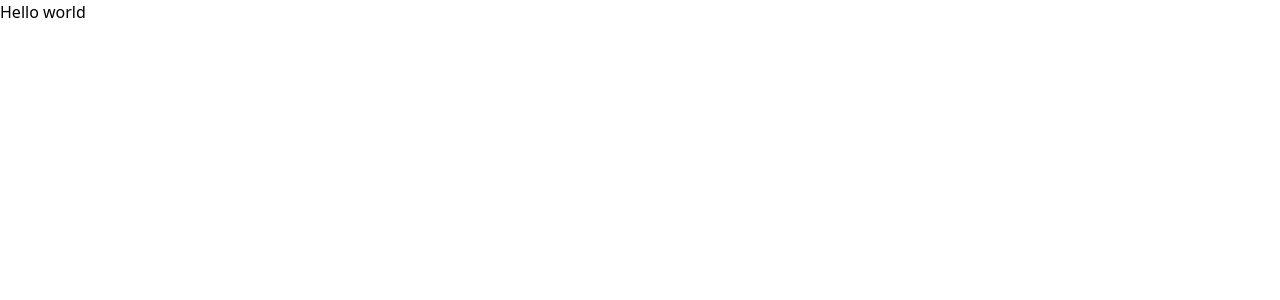
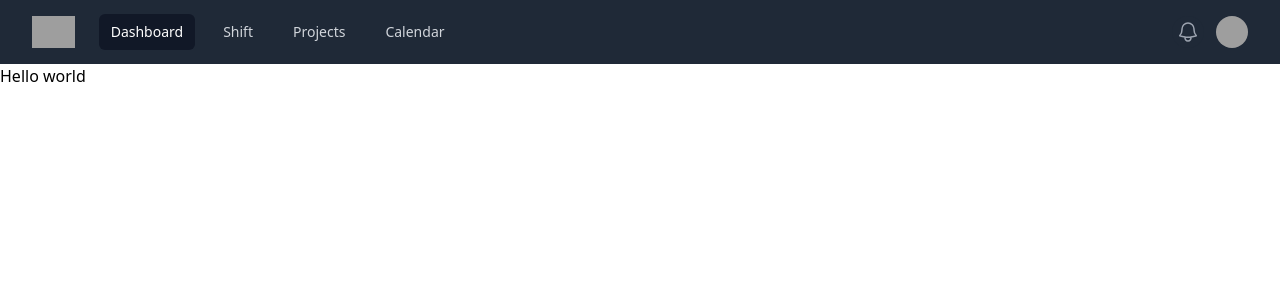
Before and after one commit to KosasihProgramming/react-presensi, a React (Create React App) app: page / in a window 1280 px wide. Shown: the top 300 px of the page. Built offline with nearby package versions, Linux system fonts and the light colour scheme; grey boxes are pictures that could not be loaded.

Commit message:
feat: menambah dependensi, fitur shift

```diff
--- a/package.json
+++ b/package.json
@@ -3,14 +3,20 @@
   "version": "0.1.0",
   "private": true,
   "dependencies": {
+    "@emotion/styled": "^11.11.0",
+    "@headlessui/react": "^1.7.18",
+    "@heroicons/react": "^2.1.3",
     "@testing-library/jest-dom": "^5.17.0",
     "@testing-library/react": "^13.4.0",
     "@testing-library/user-event": "^13.5.0",
+    "axios": "^1.6.8",
+    "mui-datatables": "^4.3.0",
     "react": "^18.2.0",
     "react-bootstrap": "^2.10.2",
     "react-dom": "^18.2.0",
     "react-router-dom": "^6.22.3",
     "react-scripts": "5.0.1",
+    "react-sweetalert2": "^0.6.0",
     "react-uuid": "^2.0.0",
     "react-webcam": "^7.2.0",
     "web-vitals": "^2.1.4"
--- a/public/index.html
+++ b/public/index.html
@@ -15,7 +15,7 @@
     -->
     <link rel="manifest" href="%PUBLIC_URL%/manifest.json" />
 
-    <script src="https://cdn.tailwindcss.com?plugins=forms,typography,aspect-ratio,line-clamp"></script>
+    <!-- <script src="https://cdn.tailwindcss.com?plugins=forms,typography,aspect-ratio,line-clamp"></script> -->
     <!--
       Notice the use of %PUBLIC_URL% in the tags above.
       It will be replaced with the URL of the `public` folder during the build.
--- a/src/App.js
+++ b/src/App.js
@@ -1,11 +1,18 @@
 // import "./App.css";
+import { BrowserRouter as Router, Route, Routes } from "react-router-dom";
 import Home from "./pages/Home";
+import Shift from "./pages/Shift";
+import Navigation from "./components/Navigation";
 
 function App() {
   return (
-    <>
-      <Home />
-    </>
+    <Router>
+      <Navigation />
+      <Routes>
+        <Route path="/" Component={Home} />
+        <Route path="/shift" Component={Shift} />
+      </Routes>
+    </Router>
   );
 }
 
--- a/src/components/Navigation.js
+++ b/src/components/Navigation.js
@@ -1,80 +1,161 @@
-import React from "react";
+import { Link } from "react-router-dom";
+import { Fragment } from "react";
+import { Disclosure, Menu, Transition } from "@headlessui/react";
+import { Bars3Icon, BellIcon, XMarkIcon } from "@heroicons/react/24/outline";
+
+const navList = [
+  { name: "Dashboard", href: "/", current: true },
+  { name: "Shift", href: "/shift", current: false },
+  { name: "Projects", href: "#", current: false },
+  { name: "Calendar", href: "#", current: false },
+];
+
+function classNames(...classes) {
+  return classes.filter(Boolean).join(" ");
+}
 
 const Navigation = () => {
   return (
+    <Disclosure as="nav" className="bg-gray-800">
+      {({ open }) => (
         <>
-      <span
-        className="absolute text-white text-4xl top-5 left-4 cursor-pointer"
-        onclick="openSidebar()">
-        <i className="bi bi-filter-left px-2 bg-gray-900 rounded-md" />
-      </span>
-      <div className="sidebar fixed top-0 bottom-0 lg:left-0 p-2 w-[300px] overflow-y-auto text-center bg-gray-900">
-        <div className="text-gray-100 text-xl">
-          <div className="p-2.5 mt-1 flex items-center">
-            <i className="bi bi-app-indicator px-2 py-1 rounded-md bg-blue-600" />
-            <h1 className="font-bold text-gray-200 text-[15px] ml-3">
-              Presensi App
-            </h1>
-            <i
-              className="bi bi-x cursor-pointer ml-28 lg:hidden"
-              onclick="openSidebar()"
+          <div className="mx-auto max-w-7xl px-2 sm:px-6 lg:px-8">
+            <div className="relative flex h-16 items-center justify-between">
+              <div className="absolute inset-y-0 left-0 flex items-center sm:hidden">
+                {/* Mobile menu button*/}
+                <Disclosure.Button className="relative inline-flex items-center justify-center rounded-md p-2 text-gray-400 hover:bg-gray-700 hover:text-white focus:outline-none focus:ring-2 focus:ring-inset focus:ring-white">
+                  <span className="absolute -inset-0.5" />
+                  <span className="sr-only">Open main menu</span>
+                  {open ? (
+                    <XMarkIcon className="block h-6 w-6" aria-hidden="true" />
+                  ) : (
+                    <Bars3Icon className="block h-6 w-6" aria-hidden="true" />
+                  )}
+                </Disclosure.Button>
+              </div>
+              <div className="flex flex-1 items-center justify-center sm:items-stretch sm:justify-start">
+                <div className="flex flex-shrink-0 items-center">
+                  <img
+                    className="h-8 w-auto"
+                    src="https://tailwindui.com/img/logos/mark.svg?color=indigo&shade=500"
+                    alt="Your Company"
                   />
                 </div>
-          <div className="my-2 bg-gray-600 h-[1px]" />
-        </div>
-        <div className="p-2.5 flex items-center rounded-md px-4 duration-300 cursor-pointer bg-gray-700 text-white">
-          <i className="bi bi-search text-sm" />
-          <input
-            type="text"
-            placeholder="Search"
-            className="text-[15px] ml-4 w-full bg-transparent focus:outline-none"
-          />
-        </div>
-        <div className="p-2.5 mt-3 flex items-center rounded-md px-4 duration-300 cursor-pointer hover:bg-blue-600 text-white">
-          <i className="bi bi-house-door-fill" />
-          <span className="text-[15px] ml-4 text-gray-200 font-bold">Home</span>
-        </div>
-        <div className="p-2.5 mt-3 flex items-center rounded-md px-4 duration-300 cursor-pointer hover:bg-blue-600 text-white">
-          <i className="bi bi-bookmark-fill" />
-          <span className="text-[15px] ml-4 text-gray-200 font-bold">
-            Absensi
-          </span>
-        </div>
-        <div className="my-4 bg-gray-600 h-[1px]" />
-        <div
-          className="p-2.5 mt-3 flex items-center rounded-md px-4 duration-300 cursor-pointer hover:bg-blue-600 text-white"
-          onclick="dropdown()">
-          <i className="bi bi-chat-left-text-fill" />
-          <div className="flex justify-between w-full items-center">
-            <span className="text-[15px] ml-4 text-gray-200 font-bold">
-              Chatbox
-            </span>
-            <span className="text-sm rotate-180" id="arrow">
-              <i className="bi bi-chevron-down" />
-            </span>
+                <div className="hidden sm:ml-6 sm:block">
+                  <div className="flex space-x-4">
+                    {navList.map((item) => (
+                      <Link
+                        key={item.name}
+                        to={item.href}
+                        className={classNames(
+                          item.current
+                            ? "bg-gray-900 text-white"
+                            : "text-gray-300 hover:bg-gray-700 hover:text-white",
+                          "rounded-md px-3 py-2 text-sm font-medium"
+                        )}
+                        aria-current={item.current ? "page" : undefined}>
+                        {item.name}
+                      </Link>
+                    ))}
                   </div>
                 </div>
-        <div
-          className="text-left text-sm mt-2 w-4/5 mx-auto text-gray-200 font-bold"
-          id="submenu">
-          <h1 className="cursor-pointer p-2 hover:bg-blue-600 rounded-md mt-1">
-            Social
-          </h1>
-          <h1 className="cursor-pointer p-2 hover:bg-blue-600 rounded-md mt-1">
-            Personal
-          </h1>
-          <h1 className="cursor-pointer p-2 hover:bg-blue-600 rounded-md mt-1">
-            Friends
-          </h1>
               </div>
-        <div className="p-2.5 mt-3 flex items-center rounded-md px-4 duration-300 cursor-pointer hover:bg-blue-600 text-white">
-          <i className="bi bi-box-arrow-in-right" />
-          <span className="text-[15px] ml-4 text-gray-200 font-bold">
-            Logout
-          </span>
+              <div className="absolute inset-y-0 right-0 flex items-center pr-2 sm:static sm:inset-auto sm:ml-6 sm:pr-0">
+                <button
+                  type="button"
+                  className="relative rounded-full bg-gray-800 p-1 text-gray-400 hover:text-white focus:outline-none focus:ring-2 focus:ring-white focus:ring-offset-2 focus:ring-offset-gray-800">
+                  <span className="absolute -inset-1.5" />
+                  <span className="sr-only">View notifications</span>
+                  <BellIcon className="h-6 w-6" aria-hidden="true" />
+                </button>
+
+                {/* Profile dropdown */}
+                <Menu as="div" className="relative ml-3">
+                  <div>
+                    <Menu.Button className="relative flex rounded-full bg-gray-800 text-sm focus:outline-none focus:ring-2 focus:ring-white focus:ring-offset-2 focus:ring-offset-gray-800">
+                      <span className="absolute -inset-1.5" />
+                      <span className="sr-only">Open user menu</span>
+                      <img
+                        className="h-8 w-8 rounded-full"
+                        src="https://images.unsplash.com/photo-1472099645785-5658abf4ff4e?ixlib=rb-1.2.1&ixid=eyJhcHBfaWQiOjEyMDd9&auto=format&fit=facearea&facepad=2&w=256&h=256&q=80"
+                        alt=""
+                      />
+                    </Menu.Button>
+                  </div>
+                  <Transition
+                    as={Fragment}
+                    enter="transition ease-out duration-100"
+                    enterFrom="transform opacity-0 scale-95"
+                    enterTo="transform opacity-100 scale-100"
+                    leave="transition ease-in duration-75"
+                    leaveFrom="transform opacity-100 scale-100"
+                    leaveTo="transform opacity-0 scale-95">
+                    <Menu.Items className="absolute right-0 z-10 mt-2 w-48 origin-top-right rounded-md bg-white py-1 shadow-lg ring-1 ring-black ring-opacity-5 focus:outline-none">
+                      <Menu.Item>
+                        {({ active }) => (
+                          <a
+                            href="#"
+                            className={classNames(
+                              active ? "bg-gray-100" : "",
+                              "block px-4 py-2 text-sm text-gray-700"
+                            )}>
+                            Your Profile
+                          </a>
+                        )}
+                      </Menu.Item>
+                      <Menu.Item>
+                        {({ active }) => (
+                          <a
+                            href="#"
+                            className={classNames(
+                              active ? "bg-gray-100" : "",
+                              "block px-4 py-2 text-sm text-gray-700"
+                            )}>
+                            Settings
+                          </a>
+                        )}
+                      </Menu.Item>
+                      <Menu.Item>
+                        {({ active }) => (
+                          <a
+                            href="#"
+                            className={classNames(
+                              active ? "bg-gray-100" : "",
+                              "block px-4 py-2 text-sm text-gray-700"
+                            )}>
+                            Sign out
+                          </a>
+                        )}
+                      </Menu.Item>
+                    </Menu.Items>
+                  </Transition>
+                </Menu>
               </div>
             </div>
+          </div>
+
+          <Disclosure.Panel className="sm:hidden">
+            <div className="space-y-1 px-2 pb-3 pt-2">
+              {navList.map((item) => (
+                <Disclosure.Button
+                  key={item.name}
+                  as="a"
+                  href={item.href}
+                  className={classNames(
+                    item.current
+                      ? "bg-gray-900 text-white"
+                      : "text-gray-300 hover:bg-gray-700 hover:text-white",
+                    "block rounded-md px-3 py-2 text-base font-medium"
+                  )}
+                  aria-current={item.current ? "page" : undefined}>
+                  {item.name}
+                </Disclosure.Button>
+              ))}
+            </div>
+          </Disclosure.Panel>
         </>
+      )}
+    </Disclosure>
   );
 };
 
--- /dev/null
+++ b/src/config/global.js
@@ -0,0 +1 @@
+export const urlAPI = "http://localhost:5000";
--- a/src/pages/Home.js
+++ b/src/pages/Home.js
@@ -1,11 +1,9 @@
 import React, { Component } from "react";
-import Navigation from "../components/Navigation";
 
 class Home extends Component {
   render() {
     return (
       <div>
-        {/* <Navigation /> */}
         <h1>Hello world</h1>
       </div>
     );
--- /dev/null
+++ b/src/pages/Shift.js
@@ -0,0 +1,108 @@
+import React, { Component } from "react";
+import MUIDataTable from "mui-datatables";
+import axios from "axios";
+import { urlAPI } from "../config/global";
+
+class Home extends Component {
+  constructor(props) {
+    super(props);
+    this.state = {
+      dataShift: [],
+    };
+  }
+
+  componentDidMount = () => {
+    this.getAllDataShift();
+  };
+
+  getAllDataShift = () => {
+    axios
+      .get(urlAPI + "/shift")
+      .then((response) => {
+        this.setState({ dataShift: response.data });
+        console.log(response.data);
+      })
+      .catch((error) => {
+        console.error("Error fetching data:", error);
+      });
+  };
+
+  render() {
+    const datas = this.state.dataShift.map((data) => [
+      // data.id_shift,
+      data.nama_shift,
+      data.jam_masuk,
+      data.jam_pulang,
+      data.nominal,
+    ]);
+
+    const columns = ["Nama Shift", "Jam Masuk", "Jam Keluar", "Nominal"];
+
+    const options = {
+      selectableRows: false,
+      elevation: 0,
+      rowsPerPage: 5,
+      rowsPerPageOption: [5, 10],
+    };
+
+    console.log(datas);
+    return (
+      <div className="container mx-auto mt-2">
+        <div className="rounded-lg bg-white shadow-lg">
+          <div className="flex flex-col p-10">
+            <h4 className="text-black font-bold text-xl mt-5">
+              Form Input Shift
+            </h4>
+            <br />
+            <hr />
+            <br />
+            <div className="flex">
+              <form action="">
+                <div className="grid grid-cols-5 gap-4">
+                  <input
+                    type="text"
+                    placeholder="Nama Shift"
+                    className="mt-1 p-2 border border-gray-300 rounded-md w-full focus:outline-none focus:ring focus:border-blue-500"
+                  />
+                  <input
+                    type="text"
+                    placeholder="Nama Shift"
+                    className="mt-1 p-2 border border-gray-300 rounded-md w-full focus:outline-none focus:ring focus:border-blue-500"
+                  />
+                  <input
+                    type="text"
+                    placeholder="Nama Shift"
+                    className="mt-1 p-2 border border-gray-300 rounded-md w-full focus:outline-none focus:ring focus:border-blue-500"
+                  />
+                  <input
+                    type="text"
+                    placeholder="Nama Shift"
+                    className="mt-1 p-2 border border-gray-300 rounded-md w-full focus:outline-none focus:ring focus:border-blue-500"
+                  />
+                  <button
+                    type="submit"
+                    className="px-4 py-2 bg-blue-500 text-white rounded-md hover:bg-blue-600 focus:outline-none focus:bg-blue-600">
+                    Simpan
+                  </button>
+                </div>
+              </form>
+            </div>
+          </div>
+        </div>
+
+        <div className="rounded-lg bg-white shadow-lg">
+          <div className="flex flex-col p-10">
+            <MUIDataTable
+              title={"Data Shift"}
+              data={datas}
+              columns={columns}
+              options={options}
+            />
+          </div>
+        </div>
+      </div>
+    );
+  }
+}
+
+export default Home;
```
Also changed, not shown: 1 other file (tests, documents, lock files or other folders). Lines whose indentation alone changed are shown as unchanged.
